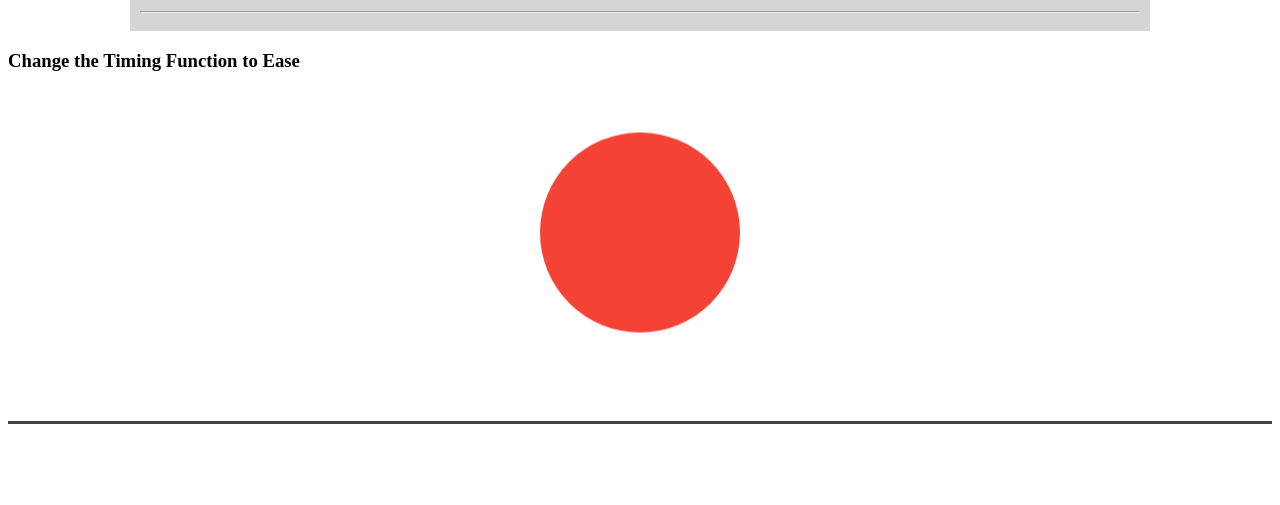
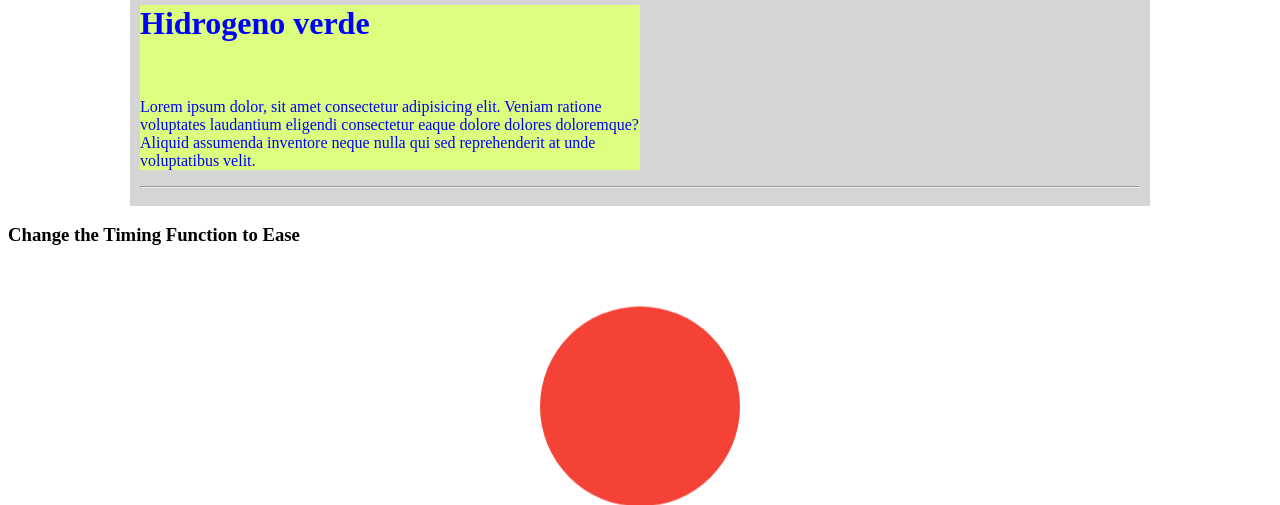
Before and after one commit to DuvanRojasHenao/EnergiasVerdes, a PHP site: page / in a window 1280 px wide. Shown: the part 1122-1627 px from the top of the page. Before the commit the page ends 1546 px from the top, so only its background shows below. Run offline with PHP 8.4, Linux system fonts and the light colour scheme.

Commit message:
se inserto parrafo nuevo

```diff
--- a/index.html
+++ b/index.html
@@ -23,6 +23,9 @@
 
        <iframe width="677" height="381" src="https://www.youtube.com/embed/-PVXpH7QtIE" title="E-DIESEL: Un COMBUSTIBLE SINTÉTICO basado en &quot;AGUA Y AIRE&quot; | Xataka TV" frameborder="0" allow="accelerometer; autoplay; clipboard-write; encrypted-media; gyroscope; picture-in-picture; web-share" allowfullscreen></iframe>
 
+       <div class="box_text"><h1>Hidrogeno verde</h1><br><p>Lorem ipsum dolor, sit amet consectetur adipisicing elit. Veniam ratione voluptates laudantium eligendi consectetur eaque dolore dolores doloremque? Aliquid assumenda inventore neque nulla qui sed reprehenderit at unde voluptatibus velit.</p></div>
+
+
        <hr>
 
     </div>
--- a/styles/styles.css
+++ b/styles/styles.css
@@ -9,7 +9,7 @@
     color: blue;
     background-color: rgb(221, 255, 127);
     width: 50%;
-    height: 200px;
+    height: auto;
 }
 
 /* animacion */
```
